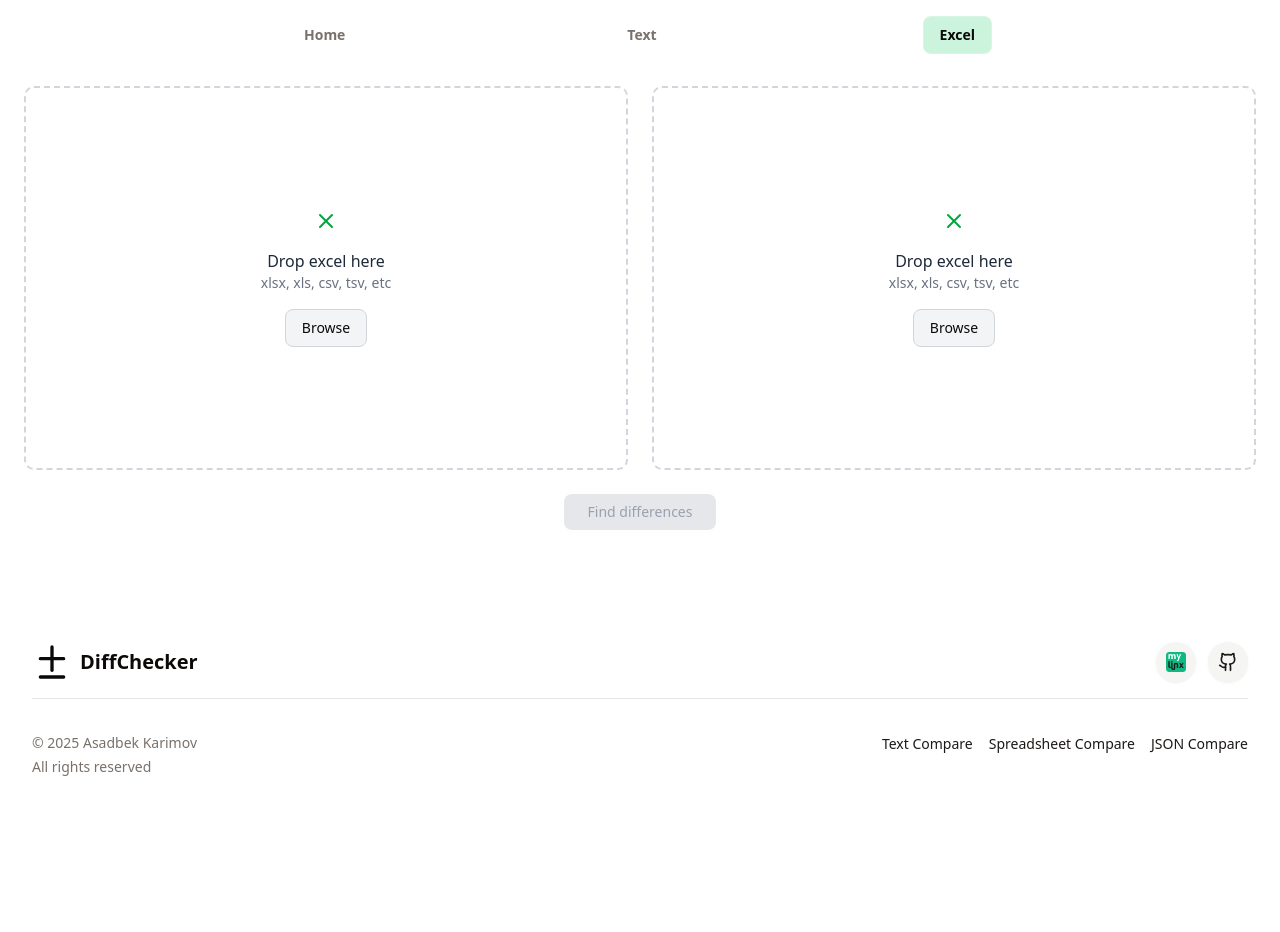
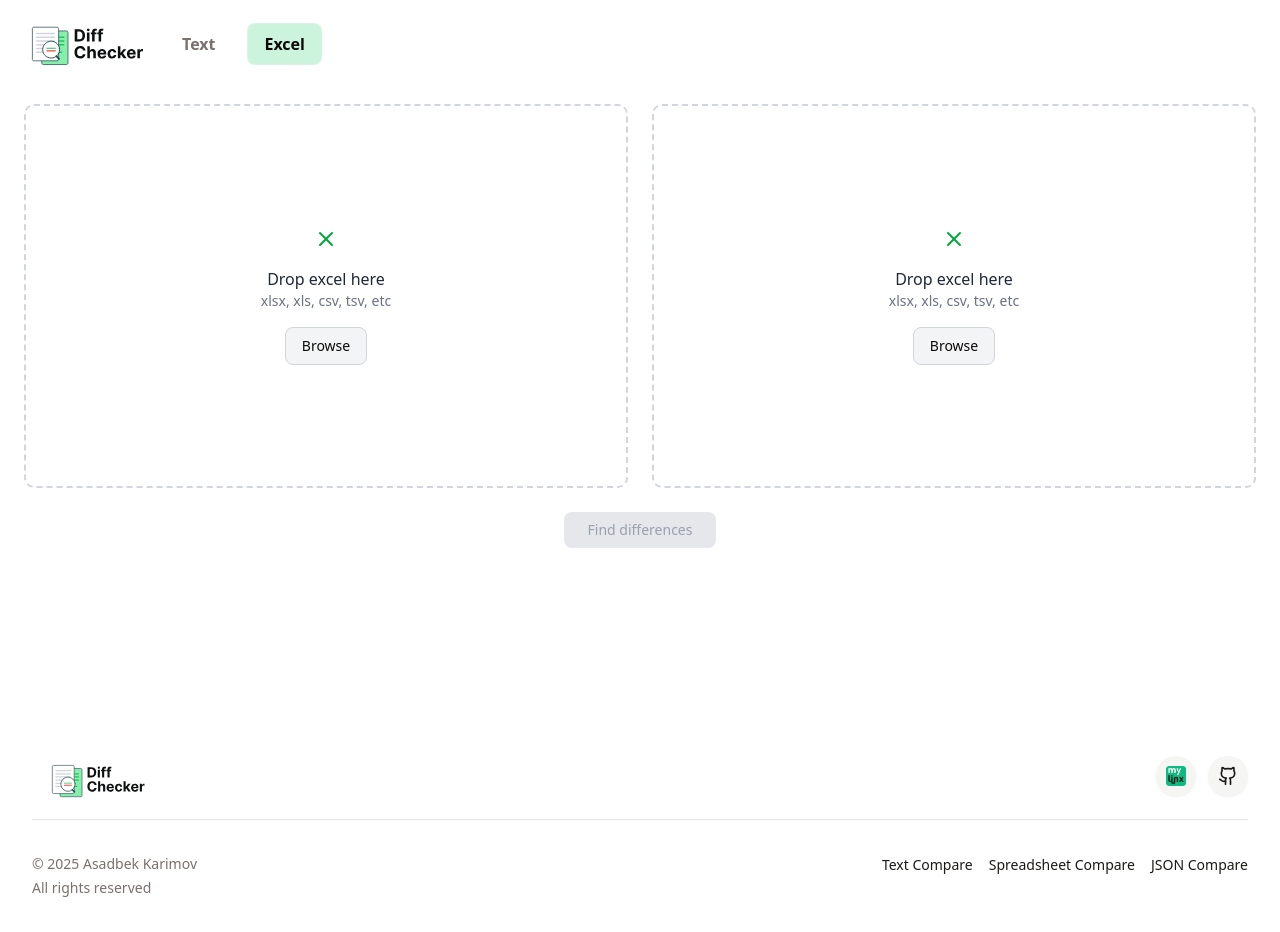
Before and after one commit to MeiTetsuH/diffchecker, a Next.js app: page /excel-compare in a window 1280 px wide. Before the commit the page ends 811 px from the top, so only its background shows below. Built offline with nearby package versions, Linux system fonts and the light colour scheme.

Commit message:
logo added

```diff
--- a/src/components/ui/dynamic-hero.tsx
+++ b/src/components/ui/dynamic-hero.tsx
@@ -241,7 +241,7 @@ export const HeroSection = ({
                 <button
                     ref={targetRef}
                     onClick={handleButtonClick}
-                    className="py-2 px-4 rounded-xl border border-foreground/50 hover:border-foreground/80 text-foreground transition-colors focus:outline-none focus:ring-2 focus:ring-ring"
+                    className="cursor-pointer hover:bg-green-500/20 py-2 px-4 rounded-xl border border-foreground/50 hover:border-foreground/80 text-foreground transition-colors focus:outline-none focus:ring-2 focus:ring-ring"
                 >
                     {buttonText}
                 </button>
@@ -276,7 +276,7 @@ export const HeroSection = ({
                         {!showVideo && videoUrl && imageUrl && (
                             <button
                                 onClick={handlePlayButtonClick}
-                                className="absolute bottom-3 left-3 sm:bottom-4 sm:left-4 z-20 p-2 sm:p-3 bg-accent/30 hover:bg-accent/50 text-accent-foreground backdrop-blur-sm rounded-full transition-colors focus:outline-none focus:ring-2 focus:ring-ring"
+                                className="cursor-pointer absolute bottom-3 left-3 sm:bottom-4 sm:left-4 z-20 p-2 sm:p-3 bg-accent/30 hover:bg-accent/50 text-accent-foreground backdrop-blur-sm rounded-full transition-colors focus:outline-none focus:ring-2 focus:ring-ring"
                                 aria-label="Play video"
                             >
                                 <PlayIcon className="w-4 h-4 sm:w-5 sm:h-6" />
--- a/src/components/ui/footer.tsx
+++ b/src/components/ui/footer.tsx
@@ -1,4 +1,6 @@
 import { Button } from "@/components/ui/button"
+import Link from "next/link"
+import Image from "next/image"
 
 interface FooterProps {
   logo: React.ReactNode
@@ -31,17 +33,12 @@ export function Footer({
   copyright,
 }: FooterProps) {
   return (
-    <footer className="pb-6 pt-16 lg:pb-8 lg:pt-24">
+    <footer className="mt-24 pb-6 pt-16 lg:pb-8 lg:pt-24">
       <div className="px-4 lg:px-8">
         <div className="md:flex md:items-start md:justify-between">
-          <a
-            href="/"
-            className="flex items-center gap-x-2"
-            aria-label={brandName}
-          >
-            {logo}
-            <span className="font-bold text-xl">{brandName}</span>
-          </a>
+        <Link href="/" className="shrink-0" aria-label="Home">
+          <Image src="/logo.svg" alt="Diffchecker logo" width={125} height={125} priority />
+        </Link>
           <ul className="flex list-none mt-6 md:mt-0 space-x-3">
             {socialLinks.map((link, i) => (
               <li key={i}>
--- a/src/components/ui/navbar.tsx
+++ b/src/components/ui/navbar.tsx
@@ -1,6 +1,7 @@
 'use client'
 import { usePathname } from 'next/navigation';
 import Link from 'next/link';
+import Image from 'next/image';
 
 interface NavItem {
   id: string;
@@ -14,8 +15,8 @@ interface NavbarProps {
   className?: string;
 }
 
+
 const defaultNavItems: NavItem[] = [
-  { id: 'home', label: 'Home', href: '/' },
   { id: 'text', label: 'Text', href: '/text-compare' },
   { id: 'excel', label: 'Excel', href: '/excel-compare' },
 ];
@@ -24,7 +25,11 @@ export const Navbar = ({ items = defaultNavItems, className = '' }: NavbarProps)
   const pathname = usePathname();
 
   return (
-    <nav className={`w-full max-w-screen-md mx-auto flex flex-wrap justify-center sm:justify-between items-center px-4 sm:px-8 py-4 text-sm ${className}`}>
+    <nav className={`w-full max-w-screen-lg flex flex-wrap items-center px-2 py-4 text-md ${className}`}>
+
+      <Link href="/" className="shrink-0" aria-label="Home">
+        <Image src="/logo.svg" alt="Diffchecker logo" width={150} height={150} priority />
+      </Link>
       {items.map((item) => {
         const isActive = pathname === item.href ||
           (item.href !== '/' && pathname.startsWith(item.href));
@@ -35,7 +40,7 @@ export const Navbar = ({ items = defaultNavItems, className = '' }: NavbarProps)
             href={item.href}
             target={item.target}
             rel={item.target === '_blank' ? 'noopener noreferrer' : undefined}
-            className={` font-bold py-2 px-3 sm:px-4 rounded-md transition-colors duration-150 ease-in-out whitespace-nowrap focus:outline-none focus:ring-2 focus:ring-ring ${
+            className={` font-bold py-2 px-2 mx-2 sm:px-4 rounded-md transition-colors duration-150 ease-in-out whitespace-nowrap focus:outline-none focus:ring-2 focus:ring-ring ${
               isActive
                 ? 'text-foreground bg-green-500/20 border border-accent/30'
                 : 'text-muted-foreground hover:text-foreground hover:bg-accent/10 dark:hover:bg-accent/20'
```
Also changed, not shown: public/logo.svg (added).
